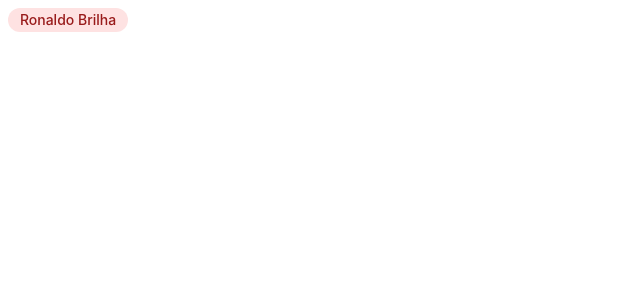
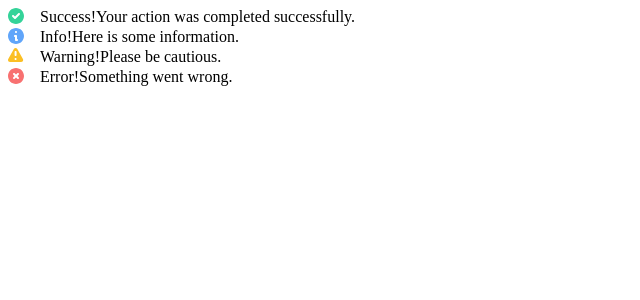
Before and after one commit to itsduzao/component-library, a React (Vite) app: page / in a window 1280 px wide. Shown: the top 300 px of the page, without its empty margins (0-640 px from the left). Built offline with nearby package versions, Linux system fonts and the light colour scheme.

Commit message:
feat: add Banner component with various status messages and icons

```diff
--- a/src/App.tsx
+++ b/src/App.tsx
@@ -1,11 +1,12 @@
-import { Badge } from "./components/Badge/Badge";
+import { Banner } from "./components/Banner/Banner";
 
 export function App() {
   return (
     <>
-      <Badge format="pill" color="red">
-        Ronaldo Brilha
-      </Badge>
+      <Banner status="success" title="Success!" content="Your action was completed successfully." />
+      <Banner status="info" title="Info!" content="Here is some information." />
+      <Banner status="warning" title="Warning!" content="Please be cautious." />
+      <Banner status="error" title="Error!" content="Something went wrong." />
     </>
   );
 }
--- a/src/components/Badge/Badge.tsx
+++ b/src/components/Badge/Badge.tsx
@@ -1,10 +1,11 @@
 import "./Badge.css";
+import type { ReactElement } from "react";
 import { BadgeProps } from "./Badge.types";
 
 export function Badge({
   children,
   format = "square",
   color = "gray",
-}: BadgeProps) {
+}: BadgeProps): ReactElement {
   return <span className={`badge ${color} ${format}`}>{children}</span>;
 }
--- /dev/null
+++ b/src/components/Banner/Banner.css
@@ -0,0 +1,4 @@
+.banner-wrapper {
+    display: flex;
+    gap: 0.75rem;
+}
--- /dev/null
+++ b/src/components/Banner/Banner.tsx
@@ -0,0 +1,29 @@
+import { ReactElement } from 'react';
+import './Banner.css'
+import { IconSuccess } from './icons/IconSuccess';
+import { BannerProps } from './Banner.types';
+import { IconWarning } from './icons/IconWarning';
+import { IconInfo } from './icons/IconInfo';
+import { IconError } from './icons/IconError';
+
+const ICONS_MAP = {
+    success: IconSuccess,
+    info: IconInfo,
+    warning: IconWarning,
+    error: IconError,
+}
+
+export function Banner({ status, title, content }: BannerProps): ReactElement {
+    const Icon = ICONS_MAP[status];
+    return (
+        <>
+            <div className={`banner-wrapper banner-${status}`}>
+                <Icon />
+                <div>
+                    <span>{title}</span>
+                    <span>{content}</span>
+                </div>
+            </div>
+        </>
+    );
+}
--- /dev/null
+++ b/src/components/Banner/icons/IconError.tsx
@@ -0,0 +1,18 @@
+import { SVGProps } from "react";
+
+export function IconError(props: SVGProps<SVGSVGElement>) {
+    return (
+        <svg
+      width="20"
+      height="20"
+      viewBox="0 0 20 20"
+      fill="none"
+      xmlns="http://www.w3.org/2000/svg"
+      aria-hidden="true"
+      {...props}
+    >
+            <path fill-rule="evenodd" clip-rule="evenodd" d="M8 16C12.4183 16 16 12.4183 16 8C16 3.58172 12.4183 0 8 0C3.58172 0 0 3.58172 0 8C0 12.4183 3.58172 16 8 16ZM6.70711 5.29289C6.31658 4.90237 5.68342 4.90237 5.29289 5.29289C4.90237 5.68342 4.90237 6.31658 5.29289 6.70711L6.58579 8L5.29289 9.29289C4.90237 9.68342 4.90237 10.3166 5.29289 10.7071C5.68342 11.0976 6.31658 11.0976 6.70711 10.7071L8 9.41421L9.29289 10.7071C9.68342 11.0976 10.3166 11.0976 10.7071 10.7071C11.0976 10.3166 11.0976 9.68342 10.7071 9.29289L9.41421 8L10.7071 6.70711C11.0976 6.31658 11.0976 5.68342 10.7071 5.29289C10.3166 4.90237 9.68342 4.90237 9.29289 5.29289L8 6.58579L6.70711 5.29289Z" fill="#F87171"/>
+
+        </svg>
+    )
+}
--- /dev/null
+++ b/src/components/Banner/icons/IconInfo.tsx
@@ -0,0 +1,17 @@
+import { SVGProps } from "react";
+
+export function IconInfo(props: SVGProps<SVGSVGElement>) {
+    return (
+        <svg
+      width="20"
+      height="20"
+      viewBox="0 0 20 20"
+      fill="none"
+      xmlns="http://www.w3.org/2000/svg"
+      aria-hidden="true"
+      {...props}
+    >
+            <path fill-rule="evenodd" clip-rule="evenodd" d="M16 8C16 12.4183 12.4183 16 8 16C3.58172 16 0 12.4183 0 8C0 3.58172 3.58172 0 8 0C12.4183 0 16 3.58172 16 8ZM9 4C9 4.55228 8.55228 5 8 5C7.44772 5 7 4.55228 7 4C7 3.44772 7.44772 3 8 3C8.55228 3 9 3.44772 9 4ZM7 7C6.44772 7 6 7.44772 6 8C6 8.55229 6.44772 9 7 9V12C7 12.5523 7.44772 13 8 13H9C9.55228 13 10 12.5523 10 12C10 11.4477 9.55228 11 9 11V8C9 7.44772 8.55228 7 8 7H7Z" fill="#60A5FA"/>
+        </svg>
+    )
+}
--- /dev/null
+++ b/src/components/Banner/icons/IconSuccess.tsx
@@ -0,0 +1,17 @@
+import type { SVGProps } from "react"
+
+export function IconSuccess(props: SVGProps<SVGSVGElement>) {
+    return (
+        <svg
+      width="20"
+      height="20"
+      viewBox="0 0 20 20"
+      fill="none"
+      xmlns="http://www.w3.org/2000/svg"
+      aria-hidden="true"
+      {...props}
+    >
+        <path fill-rule="evenodd" clip-rule="evenodd" d="M8 16C12.4183 16 16 12.4183 16 8C16 3.58172 12.4183 0 8 0C3.58172 0 0 3.58172 0 8C0 12.4183 3.58172 16 8 16ZM11.7071 6.70711C12.0976 6.31658 12.0976 5.68342 11.7071 5.29289C11.3166 4.90237 10.6834 4.90237 10.2929 5.29289L7 8.58579L5.70711 7.29289C5.31658 6.90237 4.68342 6.90237 4.29289 7.29289C3.90237 7.68342 3.90237 8.31658 4.29289 8.70711L6.29289 10.7071C6.68342 11.0976 7.31658 11.0976 7.70711 10.7071L11.7071 6.70711Z" fill="#34D399"/>
+        </svg>
+    )
+}
--- /dev/null
+++ b/src/components/Banner/icons/IconWarning.tsx
@@ -0,0 +1,18 @@
+import { SVGProps } from "react";
+
+export function IconWarning(props: SVGProps<SVGSVGElement>) {
+    return (
+        <svg
+      width="20"
+      height="20"
+      viewBox="0 0 20 20"
+      fill="none"
+      xmlns="http://www.w3.org/2000/svg"
+      aria-hidden="true"
+      {...props}
+    >
+            <path fill-rule="evenodd" clip-rule="evenodd" d="M5.84007 1.01948C6.60467 -0.339826 8.56176 -0.339826 9.32637 1.01948L14.9067 10.94C15.6566 12.2732 14.6932 13.9205 13.1635 13.9205H2.00291C0.473259 13.9205 -0.490169 12.2732 0.25976 10.94L5.84007 1.01948ZM8.58313 10.9207C8.58313 11.4729 8.13542 11.9207 7.58313 11.9207C7.03085 11.9207 6.58313 11.4729 6.58313 10.9207C6.58313 10.3684 7.03085 9.92065 7.58313 9.92065C8.13542 9.92065 8.58313 10.3684 8.58313 10.9207ZM7.58313 2.92065C7.03085 2.92065 6.58313 3.36837 6.58313 3.92065V6.92065C6.58313 7.47294 7.03085 7.92065 7.58313 7.92065C8.13541 7.92065 8.58313 7.47294 8.58313 6.92065V3.92065C8.58313 3.36837 8.13541 2.92065 7.58313 2.92065Z" fill="#FBBF24"/>
+
+        </svg>
+    )
+}
```
Also changed, not shown: src/components/Banner/Banner.types.ts (added, +8 -0 lines).
